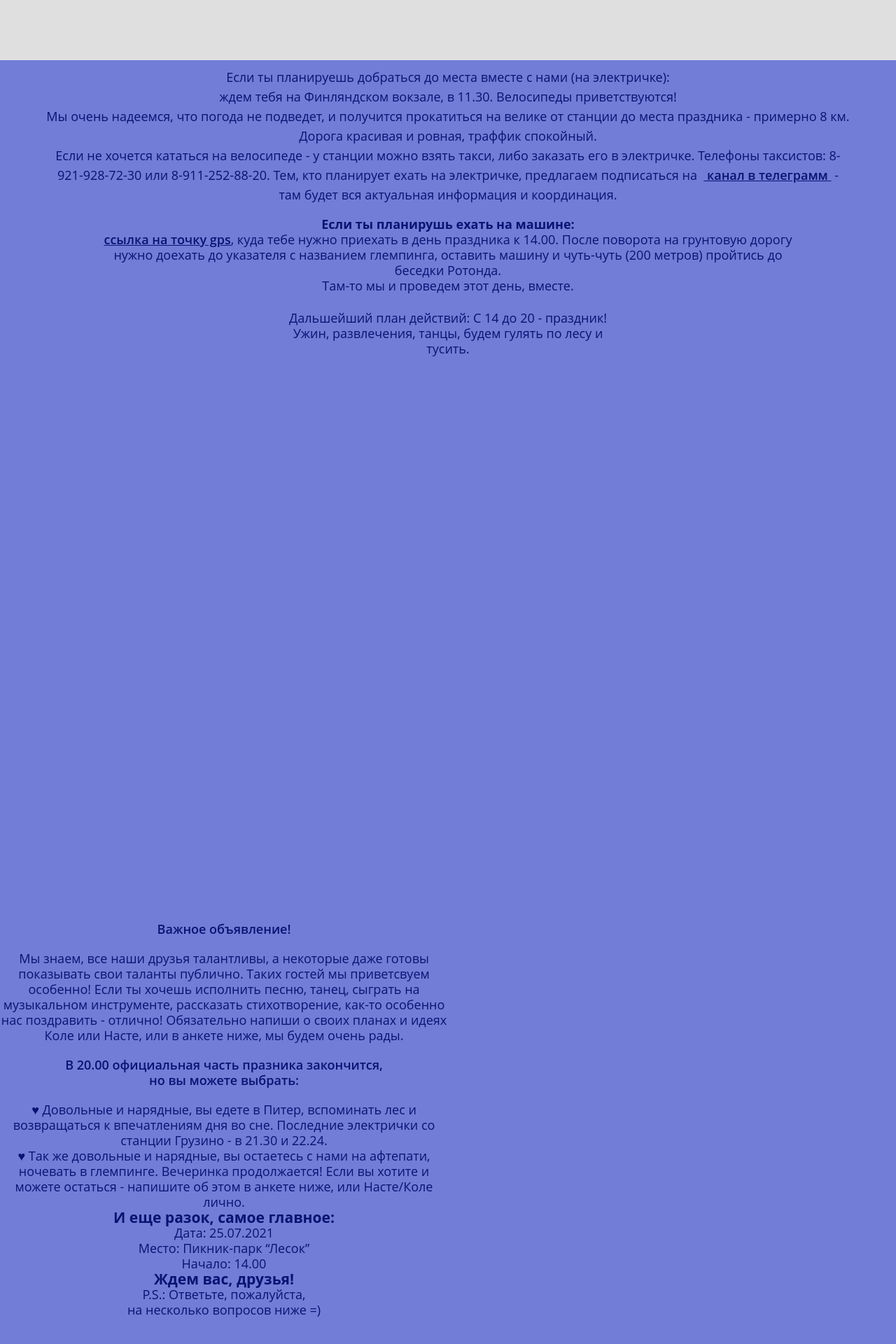
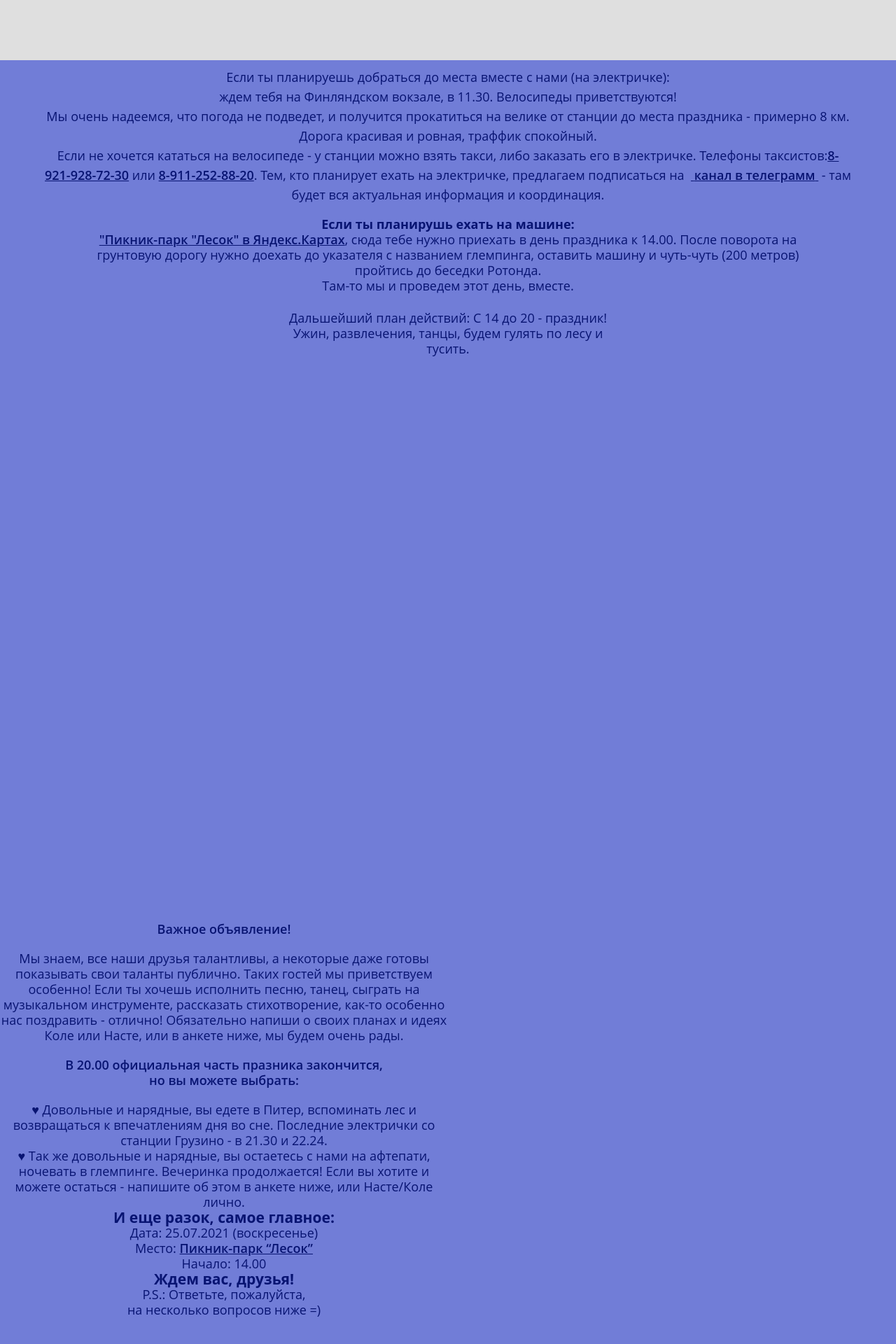
Before and after one commit to VaseninaNastya/wedding2021, a React app in the folder wedding_page/: page / in a window 1280 px wide. Shown: the part 478-2398 px from the top of the page at 70% size. Built offline with nearby package versions, Linux system fonts and the light colour scheme.

Commit message:
fix: fix issues

```diff
--- a/wedding_page/src/components/TextBlock/TextBlock.js
+++ b/wedding_page/src/components/TextBlock/TextBlock.js
@@ -43,7 +43,7 @@ class TextBlock extends React.PureComponent {
                 праздник!
               </h3>
               <span>
-                После ЗАГСа мы поедем на Финляднский вокзал, откуда поедем на
+                После ЗАГСа мы поедем на Финляндский вокзал, откуда поедем на
                 станцию "Грузино". Время отправления электрички - 11.58.
               </span>
             </div>
@@ -92,7 +92,7 @@ class TextBlock extends React.PureComponent {
                 км. Дорога красивая и ровная, траффик спокойный. <br />
                 Если не хочется кататься на велосипеде - у станции можно взять
                 такси, либо заказать его в электричке. Телефоны таксистов:
-                8-921-928-72-30 или 8-911-252-88-20. Тем, кто планирует ехать на
+                <a href="tel:8-921-928-72-30">8-921-928-72-30</a> или <a href="tel:8-911-252-88-20">8-911-252-88-20</a>. Тем, кто планирует ехать на
                 электричке, предлагаем подписаться на &nbsp;
                 <a target="_blank" href="https://t.me/Finl_Lesok">
                   {" "}
@@ -119,9 +119,9 @@ class TextBlock extends React.PureComponent {
                 <strong>Если ты планирушь ехать на машине:</strong>
                 <br />
                 <a target="_blank" href="https://yandex.ru/maps/-/CCU4Q4TClC">
-                  ссылка на точку gps
+                  "Пикник-парк "Лесок" в Яндекс.Картах
                 </a>
-                , куда тебе нужно приехать в день праздника к 14.00. После
+                , сюда тебе нужно приехать в день праздника к 14.00. После
                 поворота на грунтовую дорогу нужно доехать до указателя c
                 названием глемпинга, оставить машину и чуть-чуть (200 метров)
                 пройтись до беседки Ротонда. <br />
@@ -156,7 +156,7 @@ class TextBlock extends React.PureComponent {
                 <div className={s.talents_title}>Важное объявление!</div>
                 <div>
                   Мы знаем, все наши друзья талантливы, а некоторые даже готовы
-                  показывать свои таланты публично. Таких гостей мы приветсвуем
+                  показывать свои таланты публично. Таких гостей мы приветствуем
                   особенно! Если ты хочешь исполнить песню, танец, сыграть на
                   музыкальном инструменте, рассказать стихотворение, как-то
                   особенно нас поздравить - отлично! Обязательно напиши о своих
@@ -193,8 +193,8 @@ class TextBlock extends React.PureComponent {
               <div className = "main_info_container2">
                 <h3> И еще разок, самое главное: </h3>
               <ul className="main_info_2">
-                <li>Дата: 25.07.2021</li>
-                <li>Место: Пикник-парк “Лесок”</li>
+                <li>Дата: 25.07.2021 (воскресенье)</li>
+                <li>Место: <a target="_blank" href="https://yandex.ru/maps/-/CCU4Q4TClC">Пикник-парк “Лесок”</a></li>
                 <li>Начало: 14.00</li>
               </ul>
               <h3> Ждем вас, друзья!</h3>
```
Also changed, not shown: wedding_page/public/index.html (+3 -2 lines).
